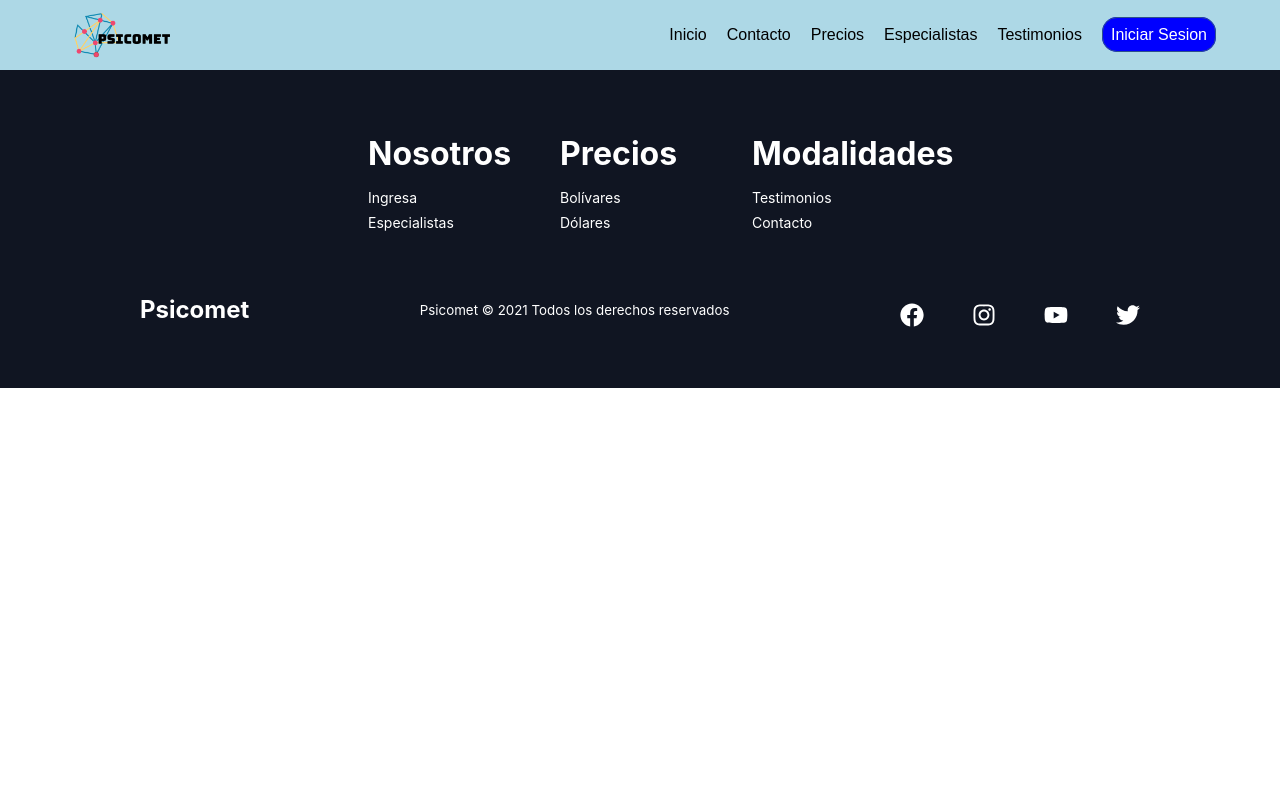
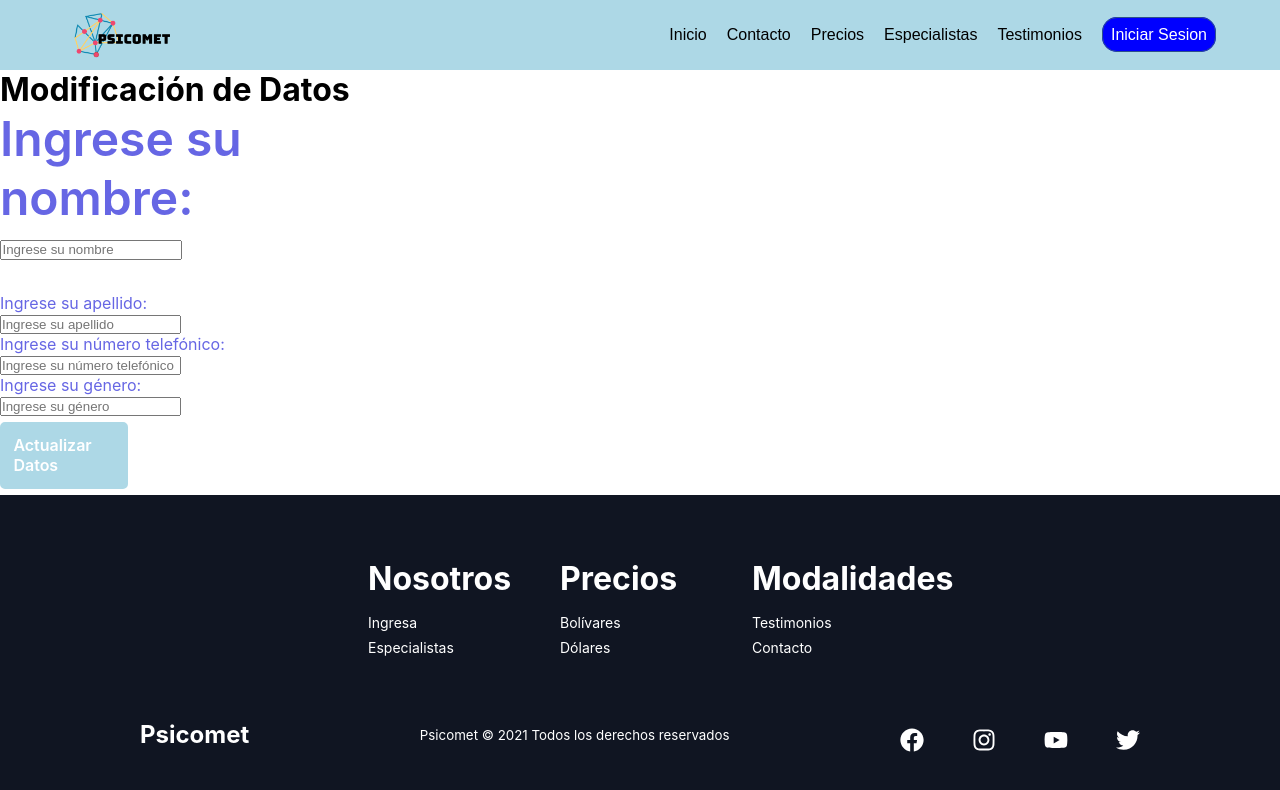
Before and after one commit to Ulises-Fermin/psicomet, a React (Create React App) app: page /Modify_pa in a window 1280 px wide. Shown: the top 790 px of the page. Built offline with nearby package versions, Linux system fonts and the light colour scheme; no server answers.

Commit message:
modificar datos pacientes

```diff
--- a/src/App.jsx
+++ b/src/App.jsx
@@ -28,6 +28,7 @@ import Quest from "./Pages/Quest/Quest";
 import Admi from "./Pages/Admi/Admi";
 import Waiting from "./Pages/Status/Waiting";
 import Modify_p from "./Pages/Modify_p/Modify_p";
+import Modify_pa from "./Pages/Modify_pa/Modify_pa";
 
 function App() {
   return (
@@ -94,6 +95,9 @@ function App() {
           <Route exact path="/Modify_p">
             <Modify_p />
           </Route>
+          <Route exact path="/Modify_pa">
+            <Modify_pa />
+          </Route>
         </Switch>
         <Footer />
       </Router>
--- /dev/null
+++ b/src/Pages/Modify_pa/Modify_pa.jsx
@@ -0,0 +1,118 @@
+import React from "react";
+import styles from "./Modify_pa.module.css";
+import { Link } from "react-router-dom";
+import { auth, db } from "../../Utils/FireBaseConfig";
+import { useState, useContext } from "react";
+import { useHistory } from "react-router";
+import { UserContext } from "../../Context/UserContext";
+
+function Modify_pa() {
+  const { user, setUser } = useContext(UserContext);
+
+  const [values, setValues] = useState({
+    name: "",
+    lastName: "",
+    email: "",
+    password: "",
+    phone: "",
+    date: "",
+    gender: "",
+    role: "pacient",
+    idc: null,
+    college: null,
+  });
+
+  const handleOnChange = (event) => {
+    const { value, name: inputName } = event.target;
+    setValues({ ...values, [inputName]: value });
+    console.log(inputName, value);
+  };
+
+  const handleSubmit = async (e) => {
+    if (values.name === "") {
+      user.name = user.name;
+    } else {
+      db.collection("users").doc(user.id).update({
+        name: values.name,
+      });
+    }
+    if (values.lastName === "") {
+      user.lastName = user.lastName;
+    } else {
+      db.collection("users").doc(user.id).update({
+        lastName: values.lastName,
+      });
+    }
+
+    if (values.phone === "") {
+      user.phone = user.phone;
+    } else {
+      db.collection("users").doc(user.id).update({
+        phone: values.phone,
+      });
+    }
+
+    if (values.gender === "") {
+      user.gender = user.gender;
+    } else {
+      db.collection("users").doc(user.id).update({
+        gender: values.gender,
+      });
+    }
+  };
+
+  return (
+    <>
+      <div class={styles.body}>
+        <h1 id={styles.titulo}>Modificación de Datos</h1>
+        <div id={styles.box1}>
+          <p id={styles.label1}>Ingrese su nombre: </p>
+          <input
+            name="name"
+            id={styles.nombre}
+            type="text"
+            placeholder="Ingrese su nombre"
+            value={values.name}
+            onChange={handleOnChange}
+          />
+        </div>
+        <br />
+        <p id={styles.label2}>Ingrese su apellido: </p>
+        <input
+          name="lastName"
+          id={styles.apellido}
+          type="text"
+          placeholder="Ingrese su apellido"
+          value={values.lastName}
+          onChange={handleOnChange}
+        />
+        <br />
+        <p id={styles.label3}>Ingrese su número telefónico: </p>
+        <input
+          name="phone"
+          id={styles.telefono}
+          type="tel"
+          placeholder="Ingrese su número telefónico"
+          value={values.phone}
+          onChange={handleOnChange}
+        />
+        <br />
+        <p id={styles.label4}>Ingrese su género: </p>
+        <input
+          name="gender"
+          id={styles.genero}
+          type="text"
+          placeholder="Ingrese su género"
+          value={values.gender}
+          onChange={handleOnChange}
+        />
+
+        <p type="submit" id={styles.register} onClick={handleSubmit}>
+          Actualizar Datos
+        </p>
+      </div>
+    </>
+  );
+}
+
+export default Modify_pa;
--- /dev/null
+++ b/src/Pages/Modify_pa/Modify_pa.module.css
@@ -0,0 +1,61 @@
+#label1 {
+  margin: 0%;
+  padding: 0%;
+  color: rgb(102, 102, 228);
+  font-size: 300%;
+  font-weight: 600;
+}
+
+#label2 {
+  margin: 0%;
+  padding: 0%;
+  color: rgb(102, 102, 228);
+}
+
+#label3 {
+  margin: 0%;
+  padding: 0%;
+  color: rgb(102, 102, 228);
+}
+
+#label4 {
+  margin: 0%;
+  padding: 0%;
+  color: rgb(102, 102, 228);
+}
+
+#box1 {
+  width: 20%;
+}
+
+#nombre {
+  margin-top: 5%;
+  margin-bottom: 5%;
+  padding: 0.2%;
+}
+
+#apellido {
+  margin: 0%;
+  padding: 0%;
+}
+
+#telefono {
+  margin: 0%;
+  padding: 0%;
+}
+
+#genero {
+  margin: 0%;
+  padding: 0%;
+}
+
+#register {
+  font-weight: 600;
+  color: white;
+  box-sizing: border-box;
+  border: 7px solid lightblue;
+  border-radius: 5px;
+  cursor: pointer;
+  background-color: lightblue;
+  width: 10%;
+}
--- a/src/Pages/Profile/Profile_p.jsx
+++ b/src/Pages/Profile/Profile_p.jsx
@@ -43,32 +43,9 @@ function Profile_p() {
         <div class={styles.box3}>
           <h2 id={styles.titulo1}>Modificación de Datos</h2>
           <p>Ingrese el nuevo nombre: </p>
-          <input
-            type="text"
-            id={styles.changename}
-            placeholder="Ingrese su nombre"
-          />
-          <button type="button" id={styles.button1}>
-            Cambiar Nombre
-          </button>
-          <p>Ingrese el nuevo correo: </p>
-          <input
-            type="text"
-            id={styles.changename}
-            placeholder="Ingrese su correo"
-          />
-          <button type="button" id={styles.button2}>
-            Cambiar Correo
-          </button>
-          <p>Ingrese su género: </p>
-          <input
-            type="text"
-            id={styles.changename}
-            placeholder="Ingrese su género"
-          />
-          <button type="button" id={styles.button3}>
-            Cambiar Dato
-          </button>
+          <p>{user.name}</p>
+
+          <Link to="/Modify_pa">Modificar datos</Link>
         </div>
       </div>
     </>
```
